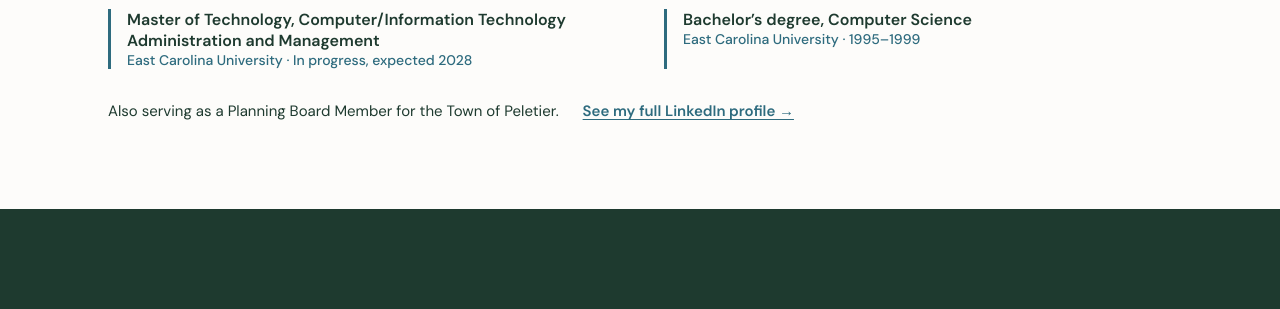
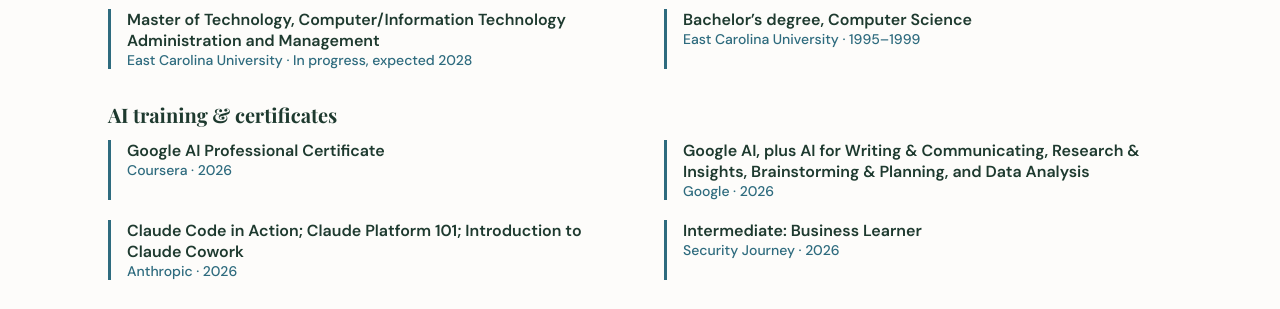
Before and after one commit to white-oak-ai/website, a website: page index.html in a window 1280 px wide. Shown: the part 6128-6437 px from the top of the page. Drawn offline with nearby package versions, Linux system fonts and the light colour scheme; a web font is replaced by a local one.

Commit message:
Add AI training and certificates to Background section
Co-Authored-By: Claude Sonnet 5.5 <noreply@anthropic.com>
Claude-Session: https://claude.ai/code/session_01CcENjhtdR3D9PoNfdbKTDM

```diff
--- a/index.html
+++ b/index.html
@@ -919,6 +919,15 @@
             <li><div class="career-role">Bachelor&rsquo;s degree, Computer Science</div><div class="career-org">East Carolina University &middot; 1995&ndash;1999</div></li>
           </ul>
         </div>
+        <div class="edu">
+          <h4>AI training &amp; certificates</h4>
+          <ul>
+            <li><div class="career-role">Google AI Professional Certificate</div><div class="career-org">Coursera &middot; 2026</div></li>
+            <li><div class="career-role">Google AI, plus AI for Writing &amp; Communicating, Research &amp; Insights, Brainstorming &amp; Planning, and Data Analysis</div><div class="career-org">Google &middot; 2026</div></li>
+            <li><div class="career-role">Claude Code in Action; Claude Platform 101; Introduction to Claude Cowork</div><div class="career-org">Anthropic &middot; 2026</div></li>
+            <li><div class="career-role">Intermediate: Business Learner</div><div class="career-org">Security Journey &middot; 2026</div></li>
+          </ul>
+        </div>
         <div class="about-links">
           <span>Also serving as a Planning Board Member for the Town of Peletier.</span>
           <a href="https://www.linkedin.com/in/rickyjonesus/" target="_blank" rel="noopener">See my full LinkedIn profile &rarr;</a>
```
